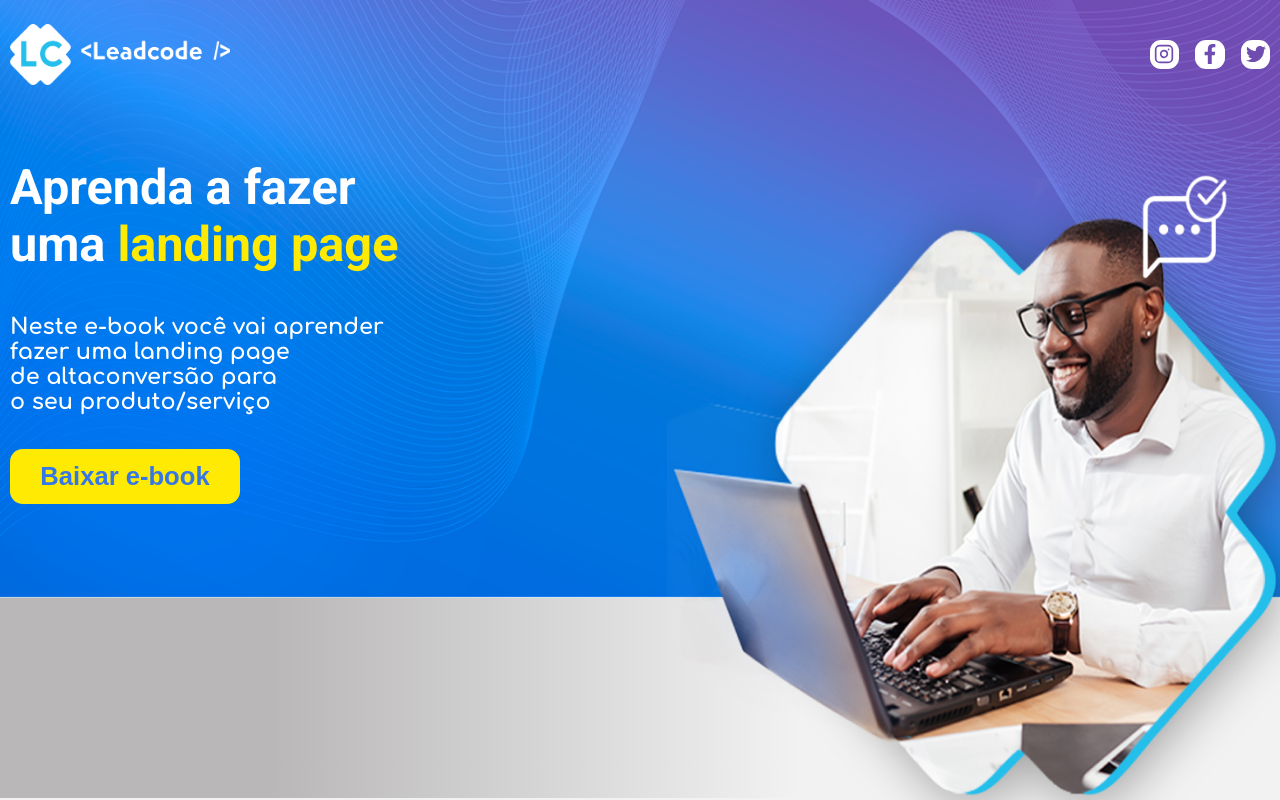
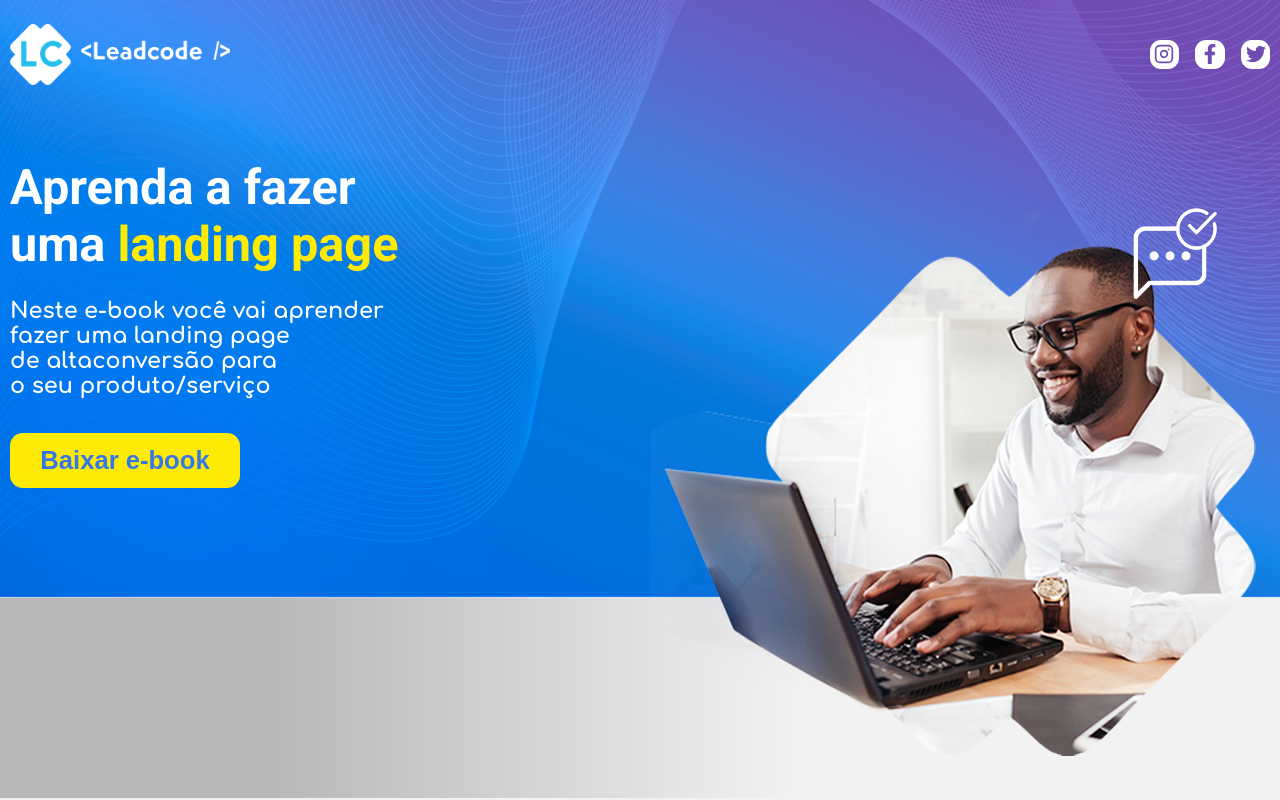
Before and after one commit to leadcodeti/ebook-landing-page-leadcode, a React (Create React App) app: page / in a window 1280 px wide. Shown: the top 800 px of the page. Built offline with nearby package versions, Linux system fonts and the light colour scheme.

Commit message:
adicionando funcionalidades e alterações de css

```diff
--- /dev/null
+++ b/src/components/Button.tsx
@@ -0,0 +1,14 @@
+import styles from './styles.module.scss';
+
+interface buttonProps {
+  onClick: (e: any) => void;
+  text: string;
+}
+
+export function DownloadButton({ onClick, text }: buttonProps){
+  return(
+    <div>
+       <button onClick={onClick} className={styles.donwloadButton}>{text}</button>
+    </div>
+  )
+}
--- a/src/components/Buttons.tsx
+++ /dev/null
@@ -1,10 +0,0 @@
-
-import styles from './styles.module.scss';
-
-export function DownloadButton(){
-  return(
-    <div>
-       <button className={styles.donwloadButton}>Baixar e-book</button>
-    </div>
-  )
-}
--- a/src/pages/Descricao/styles.css
+++ b/src/pages/Descricao/styles.css
@@ -1,6 +1,5 @@
 .container {
   width: 100%;
-  background-color: #f2f2f2;
 
   display: flex;
   align-items: center;
@@ -71,7 +70,7 @@
   width: 5.5rem;
 }
 
-p {
+.categoryContainer p {
   max-width: 31.5rem;
   margin-top: 1rem;
 
--- a/src/pages/FormContact/index.tsx
+++ b/src/pages/FormContact/index.tsx
@@ -3,6 +3,7 @@
 import ebookImg from '../../assets/e-book.png'
 import logoLeadCode from '../../assets/logo1.png'
 import styles from './styles.module.scss'
+import { DownloadButton } from '../../components/Button';
 
 const initialState = {
     user_name: '',
@@ -70,7 +71,7 @@
                             placeholder='Digite seu melhor e-mail'
                             onChange={handleChange}
                             />
-                        <button type='submit'>Receber e-book grátis</button>
+                        <DownloadButton onClick={onSubmit} text="Baixar e-book grátis"/>
                     </form>
                 </div>
 
--- a/src/pages/FormContact/styles.module.scss
+++ b/src/pages/FormContact/styles.module.scss
@@ -45,7 +45,7 @@
         }
 
         @media (max-width: 768px) {
-          width: 400px;
+          width: 360px;
         }
       }
     }
--- a/src/pages/home/index.tsx
+++ b/src/pages/home/index.tsx
@@ -3,9 +3,17 @@
 import Logo from "../../assets/logo1.png";
 import HomeImage from "../../assets/modelo.png";
 import styles from "./styles.module.scss";
-import { DownloadButton } from "../../components/Buttons";
+import { DownloadButton } from "../../components/Button";
+
+
 
 export function Home(){
+  function callToAction () {
+    window.addEventListener('click', () => {
+     window.scrollTo(0, 4000)
+    })
+  }
+
   return(
     <>
       <div className={styles.wrapper}>
@@ -33,7 +41,7 @@
              Neste e-book você vai aprender <br/> fazer uma landing
              page<br/> de altaconversão para <br/>o seu produto/serviço
            </p>
-          <DownloadButton />
+          <DownloadButton onClick={callToAction} text="Baixar e-book"/>
          </div>
          <div className={styles.contentImageHome}>
          <img src={HomeImage} alt="home_image" />
--- a/src/pages/home/styles.module.scss
+++ b/src/pages/home/styles.module.scss
@@ -71,7 +71,7 @@
         height: 630px;
         position: relative;
         top: 2rem;
-        left: 1rem;
+
 
         img {
           width: 100%;
--- a/src/pages/testemunhos/index.tsx
+++ b/src/pages/testemunhos/index.tsx
@@ -15,6 +15,7 @@
 export function Testemunhos() {
     return (
         <>
+            <div className={styles.hr}/>
             <h1 className={styles.testemunhosTitle}>Veja os resultados que produzimos</h1>
 
             <div className={styles.container}>
--- a/src/pages/testemunhos/styles.module.scss
+++ b/src/pages/testemunhos/styles.module.scss
@@ -1,6 +1,13 @@
+.hr {
+    max-width: 1300px;
+    border-top: 3px solid #e7e7e7;
+    margin: 6rem auto;
+
+    @media (max-width: 1300px) {
+        margin: 6rem 2rem;
+    }
+}
 .testemunhosTitle {
-    //max-width: 45rem;
-
     font-weight: 600;
     font-size: 2.5rem;
     text-align: center;
--- a/src/styles/globalStyles.scss
+++ b/src/styles/globalStyles.scss
@@ -1,7 +1,18 @@
+::-webkit-scrollbar {
+  background-color: #3076f2;
+  width: 3px;
+}
+
+::-webkit-scrollbar-thumb {
+  background-color: #829bca;
+}
+
 * {
   margin: 0;
   padding: 0;
   box-sizing: border-box;
+
+  scroll-behavior: smooth;
 }
 
 @media(max-width: 1080px) {
@@ -16,9 +27,10 @@
   }
 }
 
-body{
+body {
   font-family: 'Roboto','Comfortaa', sans-serif, cursive;
   background-color: #f2f2f2;
+
 }
 
 a {
```
Also changed, not shown: src/pages/testemunhos/fakeData.json (deleted, +0 -31 lines), src/assets/modelo.png.
